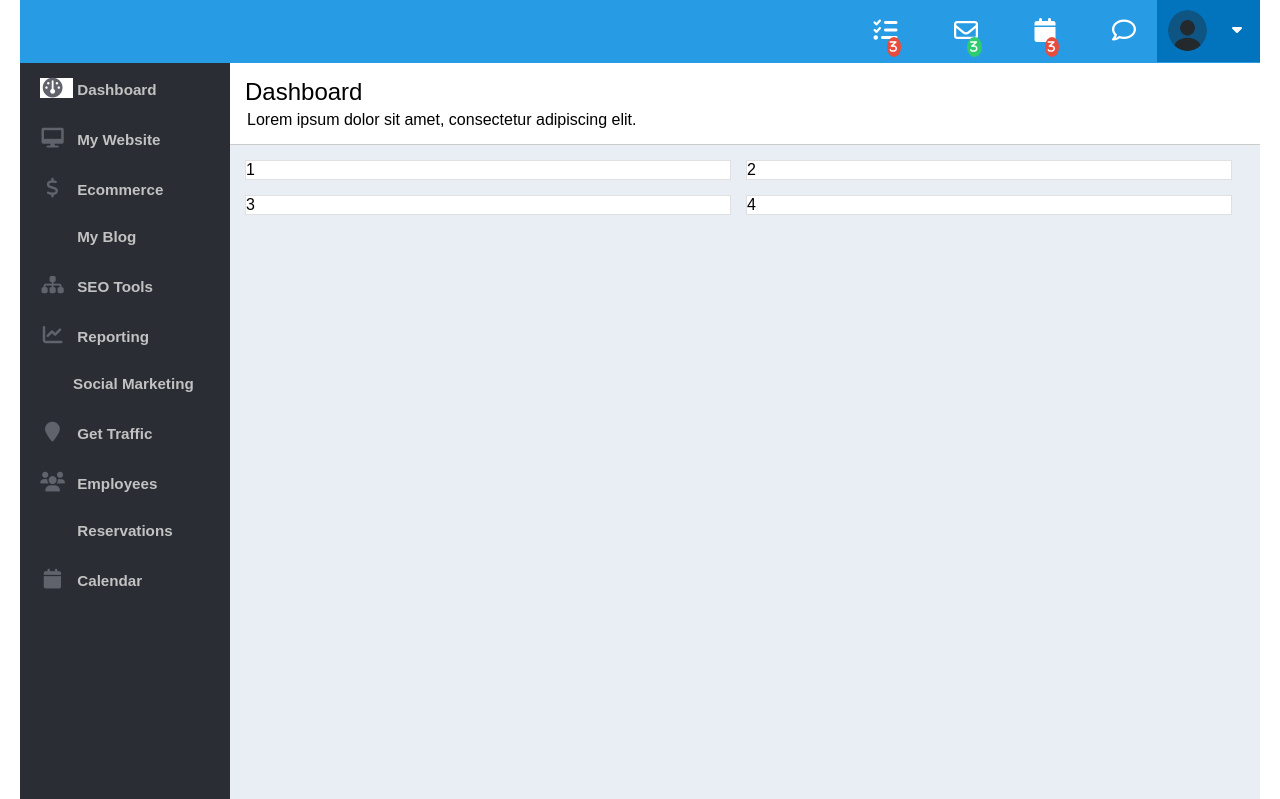
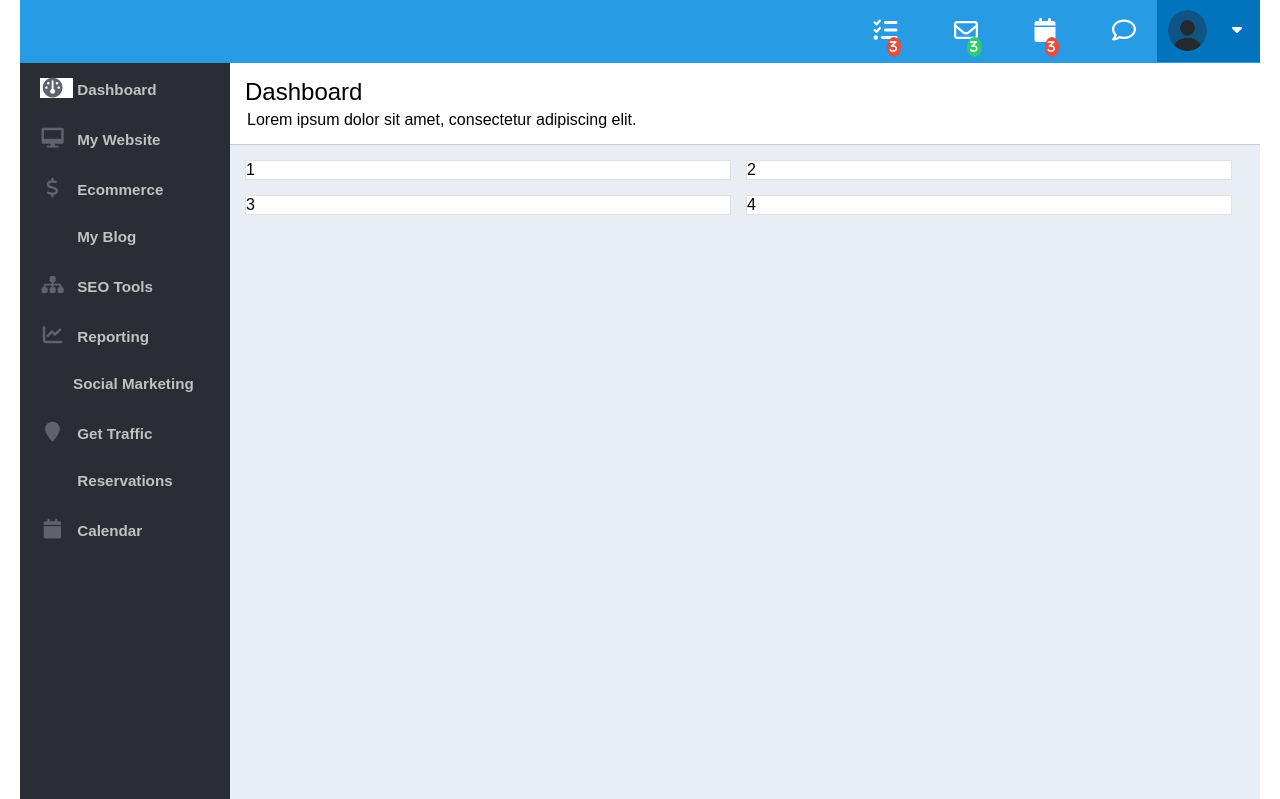
Before and after one commit to manotim/Amani-Apartments, a Django app: template gaproject/gaapp/templates/gaapp/tenant.html in a window 1280 px wide. Shown: the part 21-820 px from the top of the page. Run offline with Django 5.2, Linux system fonts and the light colour scheme; the template is opened without the code that fills it, so the values that code supplies are empty.

Commit message:
remove side menu item

```diff
--- a/gaproject/gaapp/templates/gaapp/base.html
+++ b/gaproject/gaapp/templates/gaapp/base.html
@@ -32,7 +32,6 @@
         <li><a href="#"><i class="fa fa-line-chart"></i> Reporting</a></li>
         <li><a href="#"><i class="fa fa-comments-o"></i>Social Marketing</a></li>
         <li><a href="#"><i class="fa fa-map-marker"></i> Get Traffic</a></li>
-        <li><a href="#"><i class="fa fa-users"></i> Employees</a></li>
         <li><a href="#"><i class="fa fa-calendar-o"></i> Reservations</a></li>
         <li><a href="#"><i class="fa fa-calendar"></i> Calendar</a></li>
         </ul>
```
